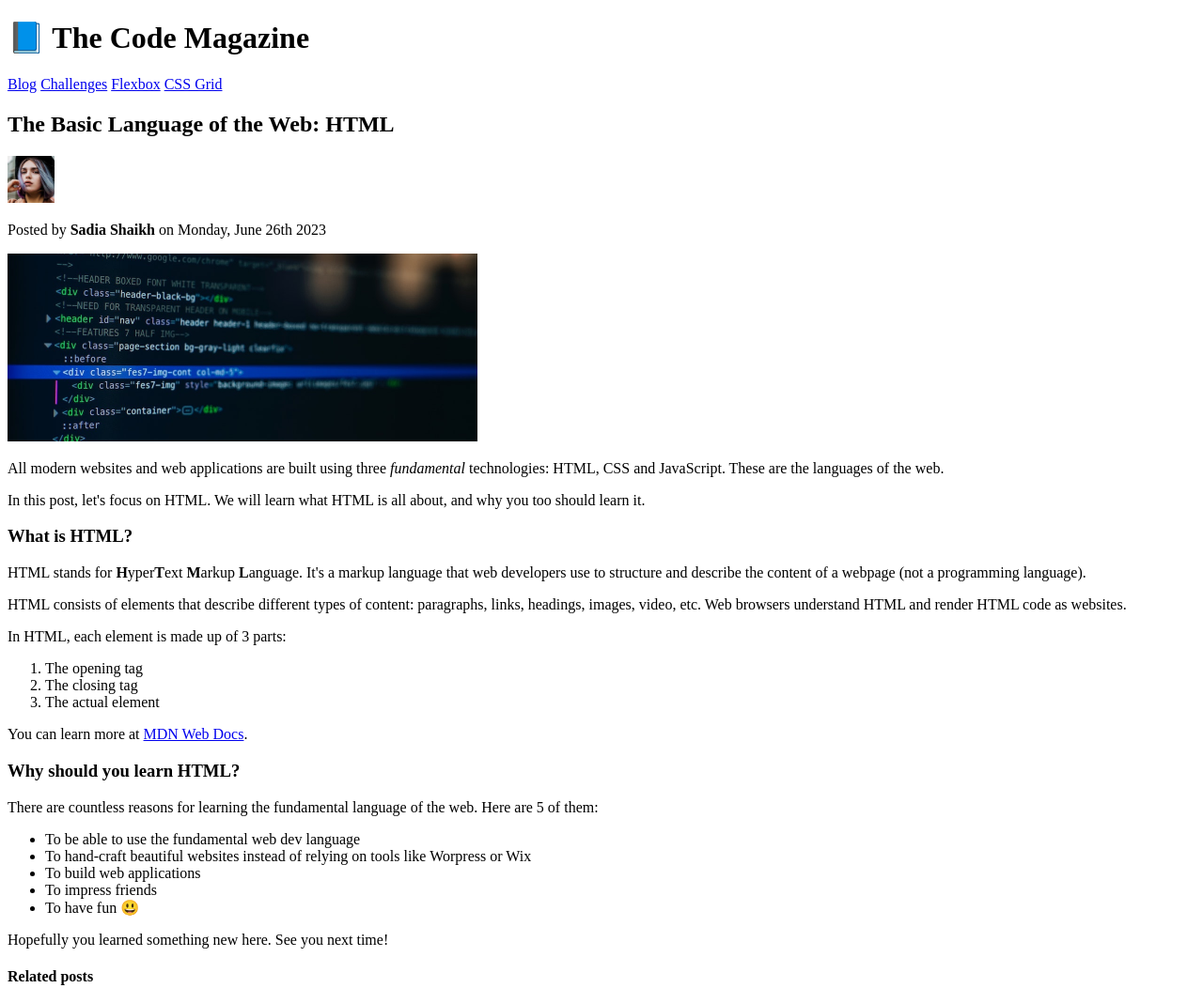
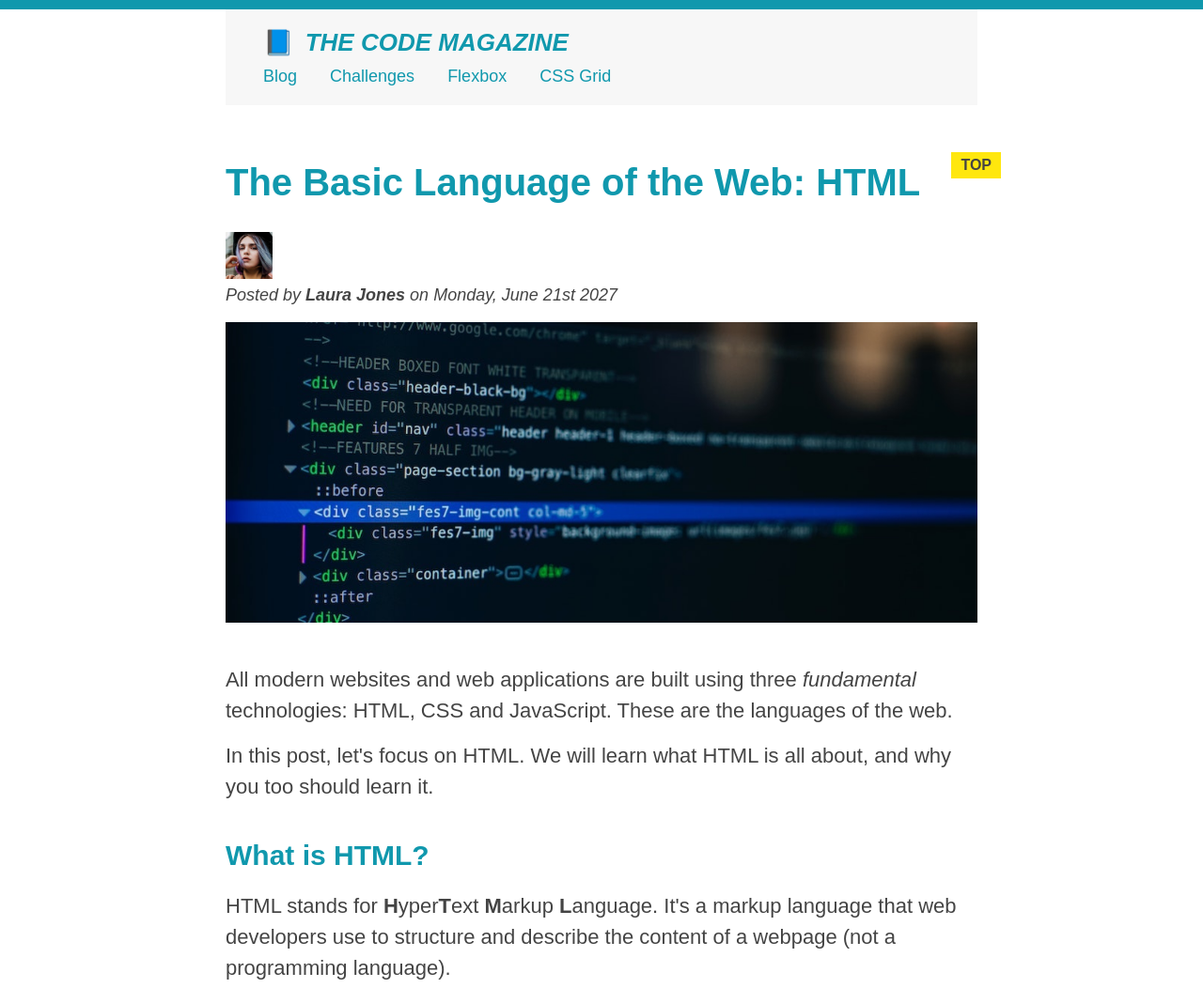
Before and after one commit to abdullahsadik00/Web-Design, a plain HTML site: page Starter/02-HTML-Fundamentals/index.html in a window 1280 px wide. Shown: the top 1052 px of the page at 94% size. Drawn offline with Linux system fonts and the light colour scheme.

Commit message:
CSS Fundamental

```diff
--- a/Starter/02-HTML-Fundamentals/index.html
+++ b/Starter/02-HTML-Fundamentals/index.html
@@ -2,6 +2,8 @@
 <html lang="en">
   <head>
     <meta charset="UTF-8" />
+    <link href="style.css" rel="stylesheet" />
+
     <title>The Basic Language of the Web: HTML</title>
   </head>
 
@@ -15,10 +17,12 @@
     <h6>The Basic Language of the Web: HTML</h6>
     -->
 
-    <header>
+    <div class="container">
+      <header class="main-header">
         <h1>📘 The Code Magazine</h1>
 
         <nav>
+          <!-- <strong>This is the navigation</strong> -->
           <a href="blog.html">Blog</a>
           <a href="#">Challenges</a>
           <a href="#">Flexbox</a>
@@ -27,7 +31,7 @@
       </header>
 
       <article>
-      <header>
+        <header class="post-header">
           <h2>The Basic Language of the Web: HTML</h2>
 
           <img
@@ -37,14 +41,18 @@
             width="50"
           />
 
-        <p>Posted by <strong>Sadia Shaikh</strong> on Monday, June 26th 2023</p>
+          <p id="author">
+            Posted by <strong>Laura Jones</strong> on Monday, June 21st 2027
+          </p>
 
           <img
             src="img/post-img.jpg"
             alt="HTML code on a screen"
             width="500"
             height="200"
+            class="post-img"
           />
+          <button>❤️ Like</button>
         </header>
 
         <p>
@@ -55,8 +63,8 @@
         </p>
 
         <p>
-        In this post, let's focus on HTML. We will learn what HTML is all about,
-        and why you too should learn it.
+          In this post, let's focus on HTML. We will learn what HTML is all
+          about, and why you too should learn it.
         </p>
 
         <h3>What is HTML?</h3>
@@ -68,13 +76,13 @@
         </p>
         <p>
           HTML consists of elements that describe different types of content:
-        paragraphs, links, headings, images, video, etc. Web browsers understand
-        HTML and render HTML code as websites.
+          paragraphs, links, headings, images, video, etc. Web browsers
+          understand HTML and render HTML code as websites.
         </p>
         <p>In HTML, each element is made up of 3 parts:</p>
 
         <ol>
-        <li>The opening tag</li>
+          <li class="first-li">The opening tag</li>
           <li>The closing tag</li>
           <li>The actual element</li>
         </ol>
@@ -91,12 +99,14 @@
         <h3>Why should you learn HTML?</h3>
 
         <p>
-        There are countless reasons for learning the fundamental language of the
-        web. Here are 5 of them:
+          There are countless reasons for learning the fundamental language of
+          the web. Here are 5 of them:
         </p>
 
         <ul>
-        <li>To be able to use the fundamental web dev language</li>
+          <li class="first-li">
+            To be able to use the fundamental web dev language
+          </li>
           <li>
             To hand-craft beautiful websites instead of relying on tools like
             Worpress or Wix
@@ -112,21 +122,26 @@
       <aside>
         <h4>Related posts</h4>
 
-      <ul>
+        <ul class="related">
           <li>
             <img
               src="img/related-1.jpg"
               alt="Person programming"
               width="75"
-            width="75"
+              height="75"
             />
             <a href="#">How to Learn Web Development</a>
-          <p>By Jonas Schmedtmann</p>
+            <p class="related-author">By Jonas Schmedtmann</p>
           </li>
           <li>
-          <img src="img/related-2.jpg" alt="Lightning" width="75" heigth="75" />
+            <img
+              src="img/related-2.jpg"
+              alt="Lightning"
+              width="75"
+              height="75"
+            />
             <a href="#">The Unknown Powers of CSS</a>
-          <p>By Jim Dillon</p>
+            <p class="related-author">By Jim Dillon</p>
           </li>
           <li>
             <img
@@ -136,11 +151,16 @@
               height="75"
             />
             <a href="#">Why JavaScript is Awesome</a>
-          <p>By Matilda</p>
+            <p class="related-author">By Matilda</p>
           </li>
         </ul>
       </aside>
 
-    <footer>Copyright &copy; 2027 by The Code Magazine.</footer>
+      <footer>
+        <p id="copyright" class="copyright text">
+          Copyright &copy; 2027 by The Code Magazine.
+        </p>
+      </footer>
+    </div>
   </body>
 </html>
--- /dev/null
+++ b/Starter/02-HTML-Fundamentals/style.css
@@ -0,0 +1,268 @@
+* {
+    /* border-top: 10px solid #1098ad; */
+    margin: 0;
+    padding: 0;
+}
+
+/* PAGE SECTIONS */
+body {
+    color: #444;
+    font-family: sans-serif;
+
+    border-top: 10px solid #1098ad;
+    position: relative;
+}
+
+.container {
+    width: 800px;
+    /* margin-left: auto;
+    margin-right: auto; */
+    margin: 0 auto;
+}
+
+.main-header {
+    background-color: #f7f7f7;
+    /* padding: 20px;
+    padding-left: 40px;
+    padding-right: 40px; */
+    padding: 20px 40px;
+    margin-bottom: 60px;
+    /* height: 80px; */
+}
+
+nav {
+    font-size: 18px;
+    /* text-align: center; */
+}
+
+article {
+    margin-bottom: 60px;
+}
+
+.post-header {
+    margin-bottom: 40px;
+    /* position: relative; */
+}
+
+aside {
+    background-color: #f7f7f7;
+    border-top: 5px solid #1098ad;
+    border-bottom: 5px solid #1098ad;
+    /* padding-top: 50px;
+    padding-bottom: 50px; */
+    padding: 50px 0;
+    width: 500px;
+}
+
+/* SMALLER ELEMENTS */
+h1,
+h2,
+h3 {
+    color: #1098ad;
+}
+
+h1 {
+    font-size: 26px;
+    text-transform: uppercase;
+    font-style: italic;
+}
+
+h2 {
+    font-size: 40px;
+    margin-bottom: 30px;
+}
+
+h3 {
+    font-size: 30px;
+    margin-bottom: 20px;
+    margin-top: 40px;
+}
+
+h4 {
+    font-size: 20px;
+    text-transform: uppercase;
+    text-align: center;
+}
+
+p {
+    font-size: 22px;
+    line-height: 1.5;
+    margin-bottom: 15px;
+}
+
+ul,
+ol {
+    margin-left: 50px;
+    margin-bottom: 20px;
+}
+
+li {
+    font-size: 20px;
+    margin-bottom: 10px;
+    /* display: inline; */
+}
+
+li:last-child {
+    margin-bottom: 0;
+}
+
+/* footer p {
+    font-size: 16px;
+  } */
+
+/* article header p {
+    font-style: italic;
+  } */
+
+#author {
+    font-style: italic;
+    font-size: 18px;
+}
+
+#copyright {
+    font-size: 16px;
+}
+
+.related-author {
+    font-size: 18px;
+    font-weight: bold;
+}
+
+/* ul {
+    list-style: none;
+  } */
+
+.related {
+    list-style: none;
+}
+
+body {
+    /* background-color: orangered; */
+}
+
+/* .first-li {
+    font-weight: bold;
+  } */
+
+li:first-child {
+    font-weight: bold;
+}
+
+li:last-child {
+    font-style: italic;
+}
+
+li:nth-child(even) {
+    /* color: red; */
+}
+
+/* Misconception: this won't work! */
+article p:first-child {
+    color: red;
+}
+
+/* Styling links */
+a:link {
+    color: #1098ad;
+    text-decoration: none;
+}
+
+a:visited {
+    /* color: #777; */
+    color: #1098ad;
+}
+
+a:hover {
+    color: orangered;
+    font-weight: bold;
+    text-decoration: underline orangered;
+}
+
+a:active {
+    background-color: black;
+    font-style: italic;
+}
+
+/* LVHA */
+
+.post-img {
+    width: 100%;
+    height: auto;
+}
+
+nav a:link {
+    /* background-color: orangered;
+    margin: 20px;
+    padding: 20px;
+
+    display: block; */
+
+    margin-right: 30px;
+    margin-top: 10px;
+    display: inline-block;
+}
+
+nav a:link:last-child {
+    margin-right: 0;
+}
+
+button {
+    font-size: 22px;
+    padding: 20px;
+    cursor: pointer;
+
+    position: absolute;
+    /* top: 50px;
+    left: 50px; */
+    bottom: 50px;
+    right: 50px;
+}
+
+h1::first-letter {
+    font-style: normal;
+    margin-right: 5px;
+}
+
+h3+p::first-line {
+    /* color: red; */
+}
+
+h2 {
+    /* background-color: orange; */
+    position: relative;
+}
+
+h2::before {
+    content: "TOP";
+    background-color: #ffe70e;
+    color: #444;
+    font-size: 16px;
+    font-weight: bold;
+    display: inline-block;
+    padding: 5px 10px;
+    position: absolute;
+    top: -10px;
+    right: -25px;
+}
+
+/* Resolving conflicts */
+/* #copyright {
+    color: red;
+  }
+
+  .copyright {
+    color: blue;
+  }
+
+  .text {
+    color: yellow;
+  }
+
+  footer p {
+    color: green !important;
+  } */
+
+/* nav a:link,
+  nav p {
+    font-size: 18px;
+  } */
```
Lines whose indentation alone changed are shown as unchanged.
